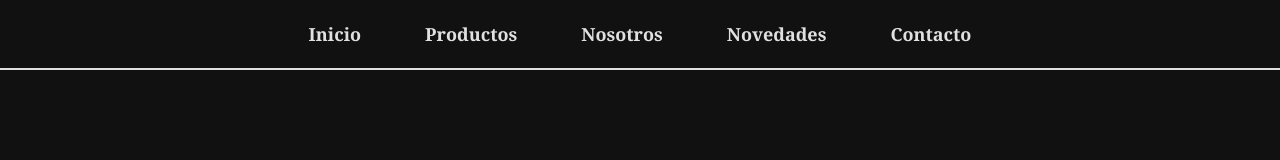
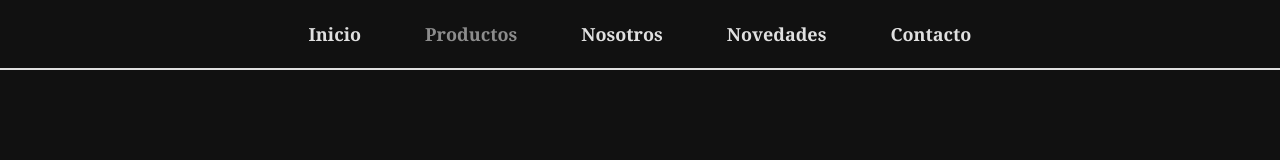
Before and after one commit to VM-Studio/saxofones, a Next.js app: page / in a window 1280 px wide. Shown: the top 160 px of the page. Built offline with nearby package versions, Linux system fonts and the light colour scheme.

Commit message:
segundos cambios sin errores

```diff
--- a/src/app/Navbar.tsx
+++ b/src/app/Navbar.tsx
@@ -19,7 +19,7 @@ export default function Navbar() {
         {/* Links desktop */}
         <ul className="hidden sm:flex gap-8 text-lg font-serif font-bold text-drgold items-center justify-center w-full">
           <li><Link href="/" className="px-4 py-2 rounded hover:bg-drmatte hover:text-drblack transition-colors">Inicio</Link></li>
-          <li><Link href="/productos" className="px-4 py-2 rounded hover:bg-drmatte hover:text-drblack transition-colors">Productos</Link></li>
+          <li><span className="px-4 py-2 rounded text-drgold opacity-60 cursor-not-allowed">Productos</span></li>
           <li><Link href="/nosotros" className="px-4 py-2 rounded hover:bg-drmatte hover:text-drblack transition-colors">Nosotros</Link></li>
           <li><Link href="/novedades" className="px-4 py-2 rounded hover:bg-drmatte hover:text-drblack transition-colors">Novedades</Link></li>
           <li><Link href="/contacto" className="px-4 py-2 rounded hover:bg-drmatte hover:text-drblack transition-colors">Contacto</Link></li>
@@ -29,7 +29,7 @@ export default function Navbar() {
       {open && (
         <ul className="sm:hidden flex flex-col gap-2 px-6 pb-4 text-lg font-serif font-bold text-drgold bg-drblack border-b-2 border-drgold shadow-dr animate-fade-in">
           <li><Link href="/" className="block px-4 py-3 rounded hover:bg-drmatte hover:text-drblack transition-colors text-center" onClick={() => setOpen(false)}>Inicio</Link></li>
-          <li><Link href="/productos" className="block px-4 py-3 rounded hover:bg-drmatte hover:text-drblack transition-colors text-center" onClick={() => setOpen(false)}>Productos</Link></li>
+          <li><span className="block px-4 py-3 rounded text-drgold opacity-60 cursor-not-allowed text-center">Productos</span></li>
           <li><Link href="/nosotros" className="block px-4 py-3 rounded hover:bg-drmatte hover:text-drblack transition-colors text-center" onClick={() => setOpen(false)}>Nosotros</Link></li>
           <li><Link href="/novedades" className="block px-4 py-3 rounded hover:bg-drmatte hover:text-drblack transition-colors text-center" onClick={() => setOpen(false)}>Novedades</Link></li>
           <li><Link href="/contacto" className="block px-4 py-3 rounded hover:bg-drmatte hover:text-drblack transition-colors text-center" onClick={() => setOpen(false)}>Contacto</Link></li>
--- a/src/app/page.tsx
+++ b/src/app/page.tsx
@@ -2,7 +2,6 @@
 
 import Image from "next/image";
 import Link from "next/link";
-import Footer from "./Footer";
 import "./saxo-animacion.css";
 
 export default function Home() {
@@ -26,7 +25,7 @@ export default function Home() {
               </div>
             </div>
             {/* Carrusel de productos destacados */}
-            <div className="flex items-center justify-center h-[320px] sm:h-[400px] lg:h-[500px] mt-10 lg:mt-0">
+            <div className="flex items-center justify-center h-80 sm:h-100 lg:h-125 mt-10 lg:mt-0">
               {/* TODO: Carrusel de imágenes de productos destacados */}
               <div className="w-full h-full flex items-center justify-center bg-drmatte border-2 border-drgold rounded-none shadow-dr">
                 <span className="text-drgold text-2xl font-serif">Carrusel de productos destacados aquí</span>
@@ -104,8 +103,6 @@ export default function Home() {
           </form>
         </div>
       </section>
-  {/* Footer DR BRASS */}
-  <Footer />
     </main>
   );
 }
--- a/src/app/productos/page.tsx
+++ b/src/app/productos/page.tsx
@@ -39,7 +39,7 @@ export default function Productos() {
       <div className="grid grid-cols-1 md:grid-cols-2 lg:grid-cols-3 gap-8">
         {paginated.map((producto) => (
           <div key={producto.slug} className="card p-6 sm:p-8 flex flex-col items-center transition-transform hover:scale-105 bg-drblack rounded shadow-dr border-2 border-drgold">
-            <Image src={producto.imagen} alt={producto.nombre} width={180} height={180} className="mb-6 rounded bg-drblack p-2 border-2 border-drgold object-contain w-full max-w-[180px]" />
+            <Image src={producto.imagen} alt={producto.nombre} width={180} height={180} className="mb-6 rounded bg-drblack p-2 border-2 border-drgold object-contain w-full max-w-45" />
             <h2 className="text-xl font-serif font-bold text-drgold mb-2 uppercase tracking-wide text-center">{producto.nombre}</h2>
             <p className="text-base text-drgray mb-4 text-center">{producto.descripcion}</p>
             <span className="text-lg font-bold text-drgold mb-4">{producto.precio}</span>
```
